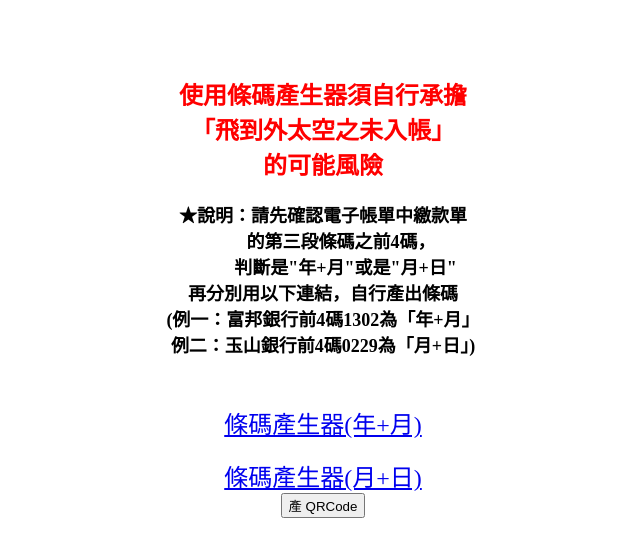
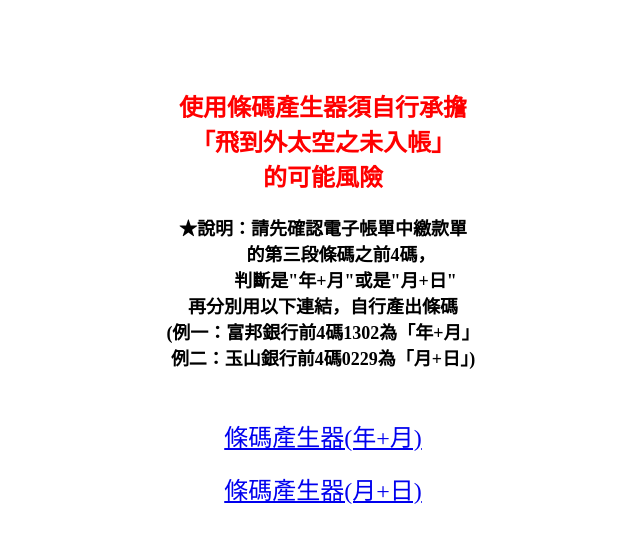
Before and after one commit to ariellin0101/barcode.github.io, a plain HTML site: page BankBarcode/index.html in a window 1280 px wide. Shown: the whole page, without its empty margins (317-957 px from the left). Drawn offline with Linux system fonts and the light colour scheme.

Commit message:
Update index.html

```diff
--- a/BankBarcode/index.html
+++ b/BankBarcode/index.html
@@ -38,25 +38,6 @@
     <a href="條碼產生_YYMM.html" style="font-size: 24px;">條碼產生器(年+月)</a>
     <br>
     <a href="條碼產生_MMDD.html" style="font-size: 24px;">條碼產生器(月+日)</a>
-    <button onclick="generateQRCodePage()">產 QRCode</button>
-
-<script>
-function generateQRCodePage() {
-    const firstBarcode = document.getElementById("firstBarcode").value;
-    const secondBarcode = document.getElementById("secondBarcode").value;
-    const paymentDue = document.getElementById("paymentDue").value;
-    const paymentAmount = document.getElementById("paymentAmount").value;
-
-    const params = new URLSearchParams({
-        firstBarcode,
-        secondBarcode,
-        paymentDue,
-        paymentAmount
-    });
-
-    window.open("qrcode.html?" + params.toString(), "_blank");
-}
-</script>
 
 
 </body>
```
